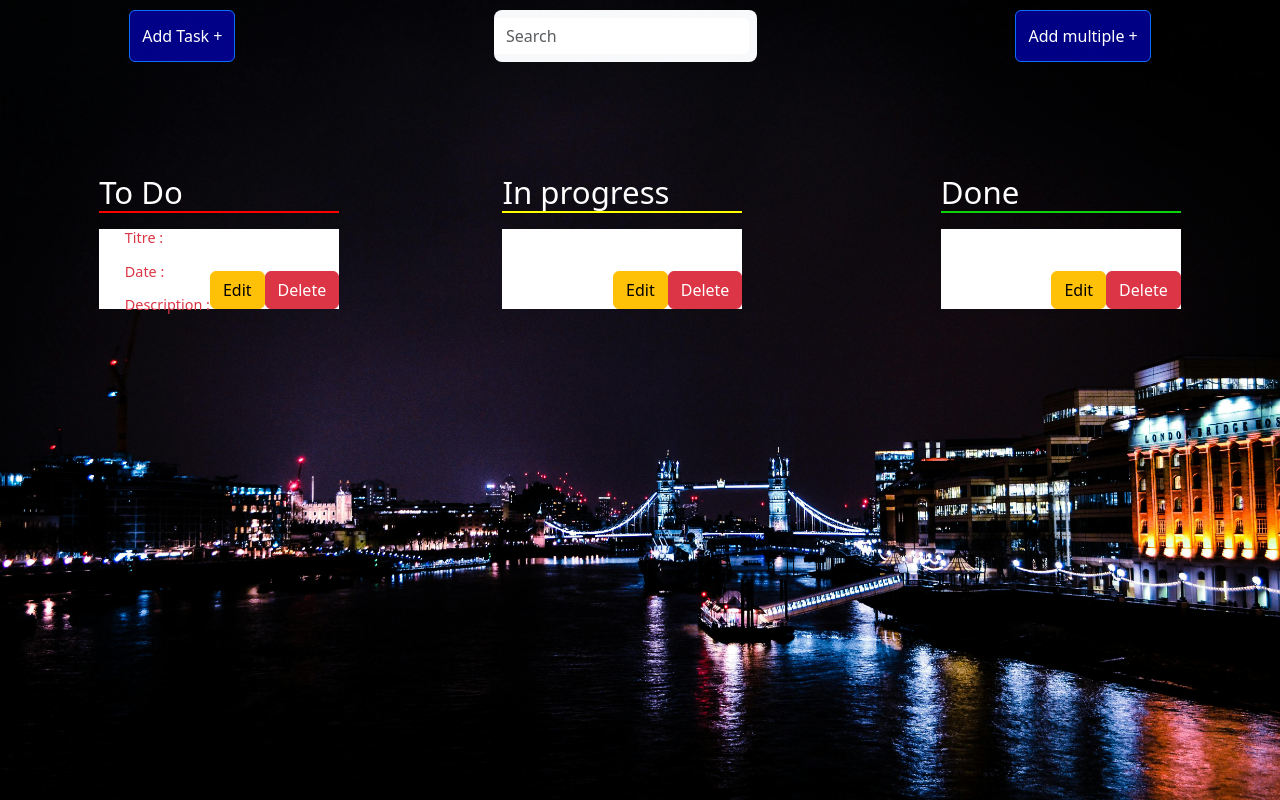
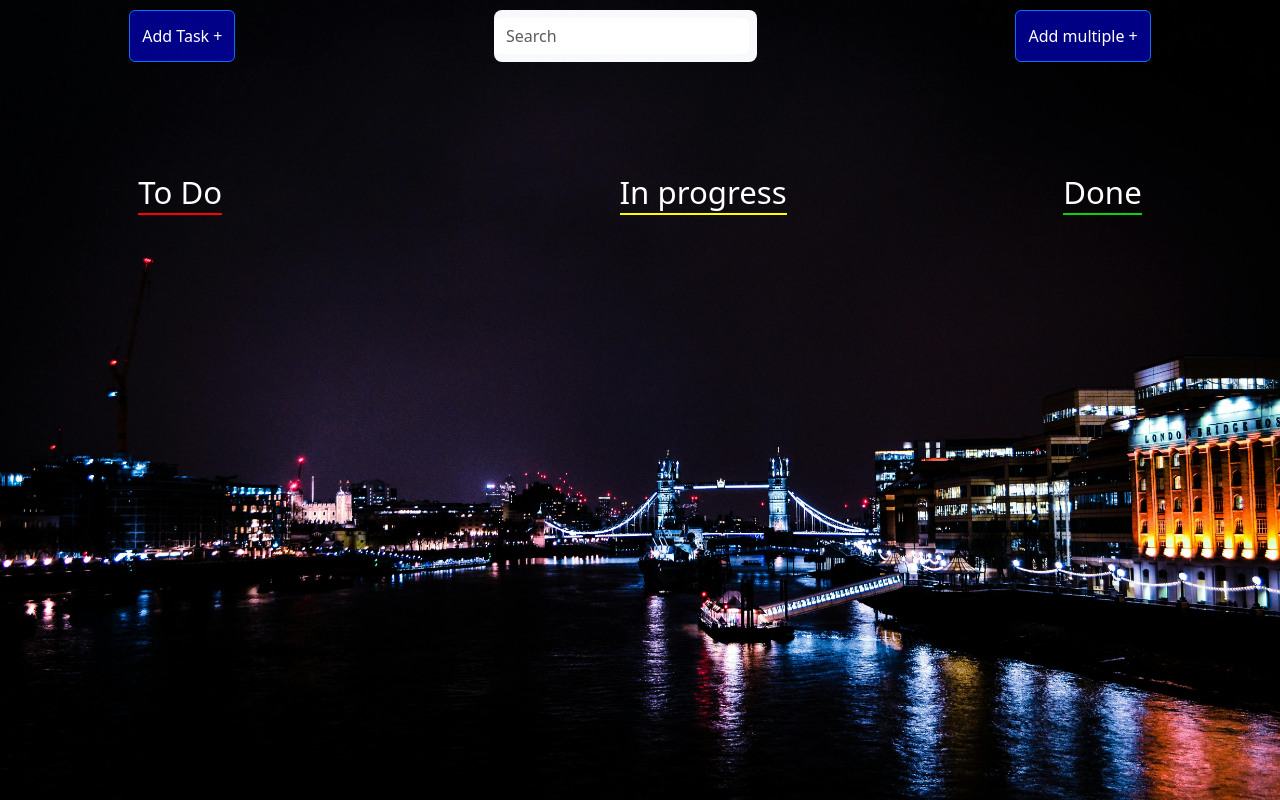
Before and after one commit to Hamza-Chehloui/Projet_to_do_html_css_js, a plain HTML site: page index.html in a window 1280 px wide. Drawn offline with nearby package versions, Linux system fonts and the light colour scheme.

Commit message:
modiefied script jsk

```diff
--- a/index.html
+++ b/index.html
@@ -22,35 +22,18 @@
 
         <div class= "content d-flex justify-content-around" style="margin-top: 7rem;">
         <div class="h4 pb-2 mb-4 text-danger" style="width: 16%;">
-            <span style="color: #fff;font-size: 130%;border-bottom:solid 2px red;display: block;width: 117%;">To Do</span>
-            <div class="cas">
-                <div class="casetodo">
-                    <span>Titre : </span><p id="titre"></p>
-                    <span>Date : </span><p id="datetach"></p>
-                    <span>Description : </span><p id="Description"></p>
-                </div>
-                <button type="button" class="btn btn-warning">Edit</button>
-                <button type="button" class="btn btn-danger">Delete</button>
-            </div>
+            <span style="color: #fff;font-size: 130%;border-bottom:solid 2px red;">To Do</span>
+
         </div>
 
         <div class="h4 pb-2 mb-4 text-danger" >
-            <span style="color: #fff;font-size: 130%; border-bottom:solid 2px yellow; display: block;width: 100%;"> In progress</span>
-            <div class="cas">
-                <p id="caseprogress"></p>
-                <button type="button" class="btn btn-warning">Edit</button>
-                <button type="button" class="btn btn-danger">Delete</button>
-            </div>
+            <span style="color: #fff;font-size: 130%; border-bottom:solid 2px yellow; "> In progress</span>
+
         </div>
         <div class="h4 pb-2 mb-4 text-danger">
-            <span style="color: #fff;font-size: 130%;border-bottom:solid 2px rgb(12, 210, 12);display: block;width: 100%;">Done</span>
-            <div class="cas">
-                <p id="casedone"></p>
-                <button type="button" class="btn btn-warning">Edit</button>
-                <button type="button" class="btn btn-danger">Delete</button>
-            </div>
+            <span style="color: #fff;font-size: 130%;border-bottom:solid 2px rgb(12, 210, 12);">Done</span>
+
         </div>
-
         </div>
 
             <div id="pageadd_tach" class="hidden pageadd_tach">
--- a/script.js
+++ b/script.js
@@ -13,8 +13,8 @@ let mysub =document.getElementById("submit");
 mysub.onclick= function(){
     let inputtext =document.getElementById("validationCustom03").value;
     document.getElementById("titre").innerHTML=inputtext;
-    let inputdescrep =document.getElementById("validationTextarea").value;
-    document.getElementById("Description").innerHTML=inputdescrep;
+    // let inputdescrep =document.getElementById("validationTextarea").value;
+    // document.getElementById("Description").innerHTML=inputdescrep;
     let inputdat =document.getElementById("dat").value;
     document.getElementById("datetach").innerHTML=inputdat;
     document.getElementById('pageadd_tach').classList.add('hidden');
--- a/style.css
+++ b/style.css
@@ -17,20 +17,7 @@ body{
     background-color: rgba(24, 24, 57, 0.653);
     width: 30%;
 }
-.cas{
-    background-color: #fff;
-    width: 15rem;
-    margin-top: 1rem;
-    height: 5rem;
-    display: flex;
-    justify-content: end;
-    align-items: end;
-}
-.casetodo{
-   display: block;
-    font-size:60%;
-    height: 100%;
-}
+
 @media (max-width:767px){
     body{
         background:url(img/pexels-ana-frontzek-1654898669-27727844.jpg);
```
